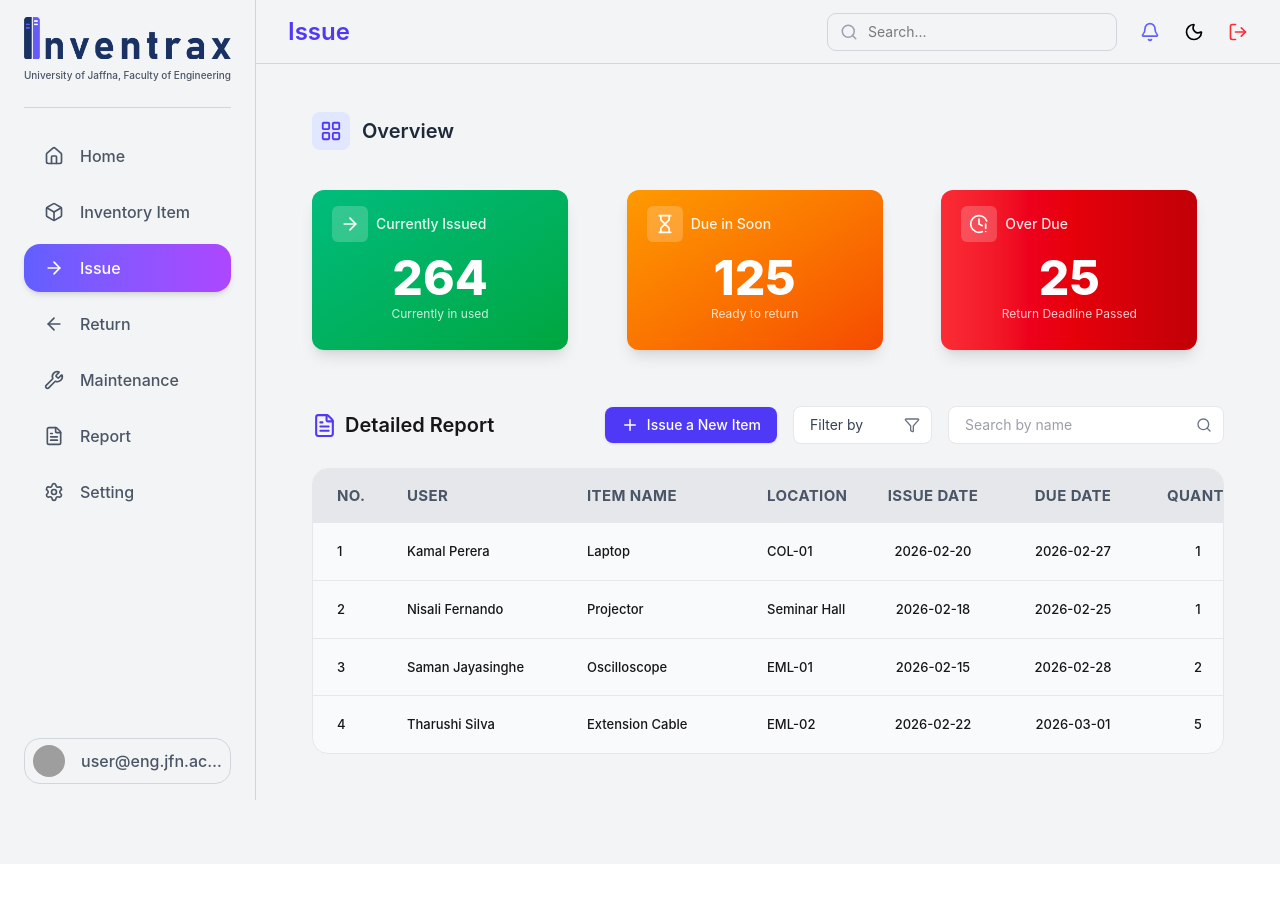
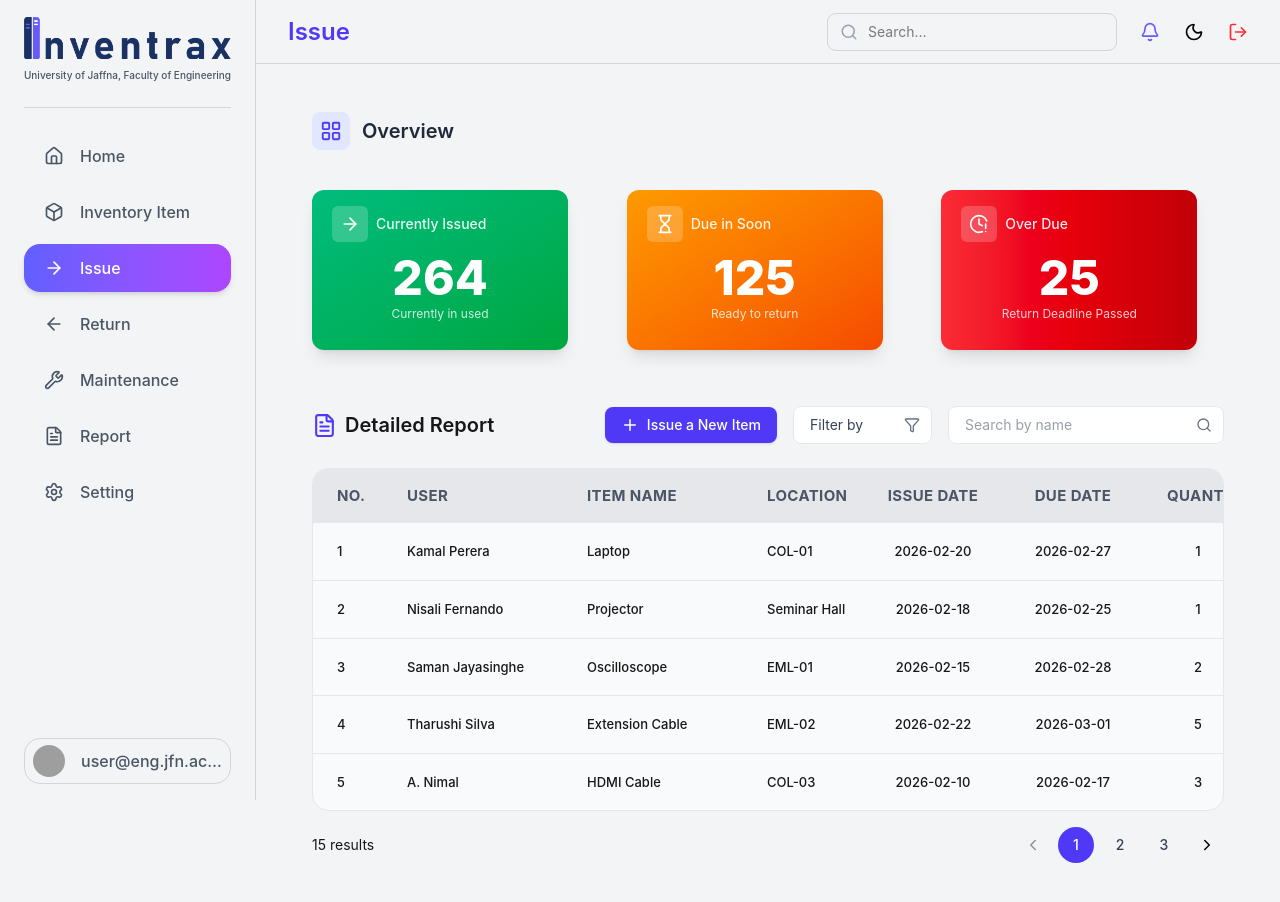
Before and after one commit to karenthiran/Inventory-Management-System, a React (Vite) app in the folder client/: page /issue in a window 1280 px wide. Shown: the top 902 px of the page. Before the commit the page ends 864 px from the top, so only its background shows below. Built offline with nearby package versions, Linux system fonts and the light colour scheme; grey boxes are pictures that could not be loaded.

Commit message:
feat(pagination): add reusable PaginationBar and integrate with Issue table

```diff
--- /dev/null
+++ b/client/src/components/common/PaginationBar.jsx
@@ -0,0 +1,100 @@
+import React from "react";
+import { ChevronLeft, ChevronRight } from "lucide-react";
+
+const PaginationBar = ({
+  totalResults = 0,
+  currentPage = 1,
+  totalPages = 1,
+  onPageChange,
+}) => {
+  const getPages = () => {
+    // builds: 1 2 3 4 ... 10 11 style
+    const pages = [];
+
+    if (totalPages <= 7) {
+      for (let i = 1; i <= totalPages; i++) pages.push(i);
+      return pages;
+    }
+
+    const showLeft = [1, 2, 3, 4];
+    const showRight = [totalPages - 1, totalPages];
+
+    // If current page is near the start
+    if (currentPage <= 4) {
+      pages.push(...showLeft, "…", ...showRight);
+      return pages;
+    }
+
+    // If current page is near the end
+    if (currentPage >= totalPages - 3) {
+      pages.push(1, 2, "…", totalPages - 3, totalPages - 2, totalPages - 1, totalPages);
+      return pages;
+    }
+
+    // Middle
+    pages.push(1, "…", currentPage - 1, currentPage, currentPage + 1, "…", totalPages);
+    return pages;
+  };
+
+  const pages = getPages();
+
+  const goTo = (p) => {
+    if (!onPageChange) return;
+    if (p < 1 || p > totalPages) return;
+    onPageChange(p);
+  };
+
+  return (
+    <div className="flex items-center justify-between py-4">
+      {/* left */}
+      <p className="text-sm text-neutral-900">{totalResults} results</p>
+
+      {/* right */}
+      <div className="flex items-center gap-2">
+        <button
+          type="button"
+          onClick={() => goTo(currentPage - 1)}
+          disabled={currentPage === 1}
+          className="p-2 rounded-md disabled:opacity-40"
+          aria-label="Previous page"
+        >
+          <ChevronLeft size={18} />
+        </button>
+
+        <div className="flex items-center gap-2">
+          {pages.map((p, idx) =>
+            p === "…" ? (
+              <span key={`${p}-${idx}`} className="px-2 text-sm text-gray-600">
+                …
+              </span>
+            ) : (
+              <button
+                key={p}
+                type="button"
+                onClick={() => goTo(p)}
+                className={`w-9 h-9 rounded-full text-sm font-medium ${
+                  p === currentPage ? "bg-indigo-600 text-white" : "text-gray-700"
+                }`}
+                aria-label={`Go to page ${p}`}
+              >
+                {p}
+              </button>
+            )
+          )}
+        </div>
+
+        <button
+          type="button"
+          onClick={() => goTo(currentPage + 1)}
+          disabled={currentPage === totalPages}
+          className="p-2 rounded-md disabled:opacity-40"
+          aria-label="Next page"
+        >
+          <ChevronRight size={18} />
+        </button>
+      </div>
+    </div>
+  );
+};
+
+export default PaginationBar;
--- a/client/src/pages/InventoryItem.jsx
+++ b/client/src/pages/InventoryItem.jsx
@@ -2,9 +2,6 @@ import React from "react";
 import { useNavigate } from "react-router-dom";
 import InventoryTable from "../components/layout/inventory/InventoryTable";
 import { LayoutGrid, Plus } from "lucide-react";
-
-
-
 
 const InventoryItem = () => {
   const navigate = useNavigate();
--- a/client/src/pages/Issue.jsx
+++ b/client/src/pages/Issue.jsx
@@ -1,9 +1,9 @@
-import React from 'react'
+import React, { useMemo, useState } from 'react'
 import { useNavigate } from "react-router-dom";
 import IssueTable from "../components/layout/issue/IssueTable";
 import { LayoutGrid, Plus ,Hourglass, ClockAlert, ArrowRight,FileText, Filter, Search, SquarePen} from "lucide-react";
 import DashboardCard from "../components/common/DashboardCard";
-
+import PaginationBar from "../components/common/PaginationBar";
 
 /* =========================================================
    📊 Issue Cards Data
@@ -35,6 +35,9 @@ const cardData = [
 const Issue = () => {
   const navigate = useNavigate();
 
+  const [currentPage, setCurrentPage] = useState(1);
+  const pageSize = 5; // how many rows per page
+
   const tableColumns = [
     { header: "NO.", accessor: "no" },
     { header: "User", accessor: "user" },
@@ -50,7 +53,7 @@ const Issue = () => {
     <button
       type="button"
       onClick={() => navigate("/edit-item")}
-      className="text-red-700 px-2 py-1 rounded-lg text-sm font-medium hover:bg-red-50 cursor-pointer transition-all duration-200"
+      className="text-red-700 px-2 py-1 rounded-lg text-sm font-medium hover:bg-red-100 cursor-pointer transition-all duration-200"
       aria-label="Edit item"
     >
       <SquarePen size={16} />
@@ -59,16 +62,6 @@ const Issue = () => {
    },
 
 
-  //  {
-  //     header: "Action",
-  //     render: () => (
-  //       <button
-  //       onClick={() => navigate("/edit-item")}
-  //       className=" text-red-700 px-2 py-1 rounded-lg text-sm font-medium  transition-all duration-200">
-  //         <SquarePen size={16} />
-  //       </button>
-  //     ),
-  //   },
     {
       header: "View",
       render: () => (
@@ -82,7 +75,8 @@ const Issue = () => {
     },
   ];
 
-  const tableData = [
+  const tableData = useMemo(
+    () => [
   {
     no: 1,
     user: "Kamal Perera",
@@ -118,8 +112,117 @@ const Issue = () => {
     issueDate: "2026-02-22",
     dueDate: "2026-03-01",
     quantity: 5
-  }
-];
+  },
+  {
+    no: 5,
+    user: "A. Nimal",
+    itemName: "HDMI Cable",
+    location: "COL-03",
+    issueDate: "2026-02-10",
+    dueDate: "2026-02-17",
+    quantity: 3,
+  },
+  {
+    no: 6,
+    user: "R. Priya",
+    itemName: "Wireless Mouse",
+    location: "EML-03",
+    issueDate: "2026-02-11",
+    dueDate: "2026-02-18",
+    quantity: 2,
+  },
+  {
+    no: 7,
+    user: "S. Ibrahim",
+    itemName: "Keyboard",
+    location: "COL-02",
+    issueDate: "2026-02-12",
+    dueDate: "2026-02-19",
+    quantity: 4,
+  },
+  {
+    no: 8,
+    user: "T. Kavitha",
+    itemName: "Power Bank",
+    location: "COL-01",
+    issueDate: "2026-02-13",
+    dueDate: "2026-02-20",
+    quantity: 1,
+  },
+  {
+    no: 9,
+    user: "M. Daniel",
+    itemName: "Router",
+    location: "Server Room",
+    issueDate: "2026-02-14",
+    dueDate: "2026-02-21",
+    quantity: 1,
+  },
+  {
+    no: 10,
+    user: "N. Fathima",
+    itemName: "Laser Printer",
+    location: "EML-01",
+    issueDate: "2026-02-15",
+    dueDate: "2026-02-22",
+    quantity: 1,
+  },
+  {
+    no: 11,
+    user: "K. Arun",
+    itemName: "Arduino Uno",
+    location: "Robotics Lab",
+    issueDate: "2026-02-16",
+    dueDate: "2026-02-23",
+    quantity: 6,
+  },
+  {
+    no: 12,
+    user: "P. Sara",
+    itemName: "Multimeter",
+    location: "EML-02",
+    issueDate: "2026-02-17",
+    dueDate: "2026-02-24",
+    quantity: 5,
+  },
+  {
+    no: 13,
+    user: "J. Kevin",
+    itemName: "Tripod Stand",
+    location: "Media Room",
+    issueDate: "2026-02-18",
+    dueDate: "2026-02-25",
+    quantity: 2,
+  },
+  {
+    no: 14,
+    user: "L. Ayesha",
+    itemName: "Extension Cord",
+    location: "Workshop",
+    issueDate: "2026-02-19",
+    dueDate: "2026-02-26",
+    quantity: 7,
+  },
+  {
+    no: 15,
+    user: "H. Chen",
+    itemName: "Webcam",
+    location: "COL-04",
+    issueDate: "2026-02-20",
+    dueDate: "2026-02-27",
+    quantity: 2,
+  },
+  ],
+    []
+  );
+
+const totalResults = tableData.length;
+const totalPages = Math.ceil(totalResults / pageSize);
+
+const paginatedData = useMemo(() => {
+  const start = (currentPage - 1) * pageSize;
+  return tableData.slice(start, start + pageSize);
+}, [currentPage, tableData]);
 
   return (
      <div className="px-6 py-4">
@@ -185,10 +288,17 @@ const Issue = () => {
             </div>
           </div>
         </div>
-        <IssueTable columns={tableColumns} data={tableData} />
+        <IssueTable columns={tableColumns} data={paginatedData} />
+        <PaginationBar
+          totalResults={totalResults}
+          currentPage={currentPage}
+          totalPages={totalPages}
+          onPageChange={setCurrentPage}
+        />
       </div>
     </div>
   );
 };
 
+
 export default Issue
```
